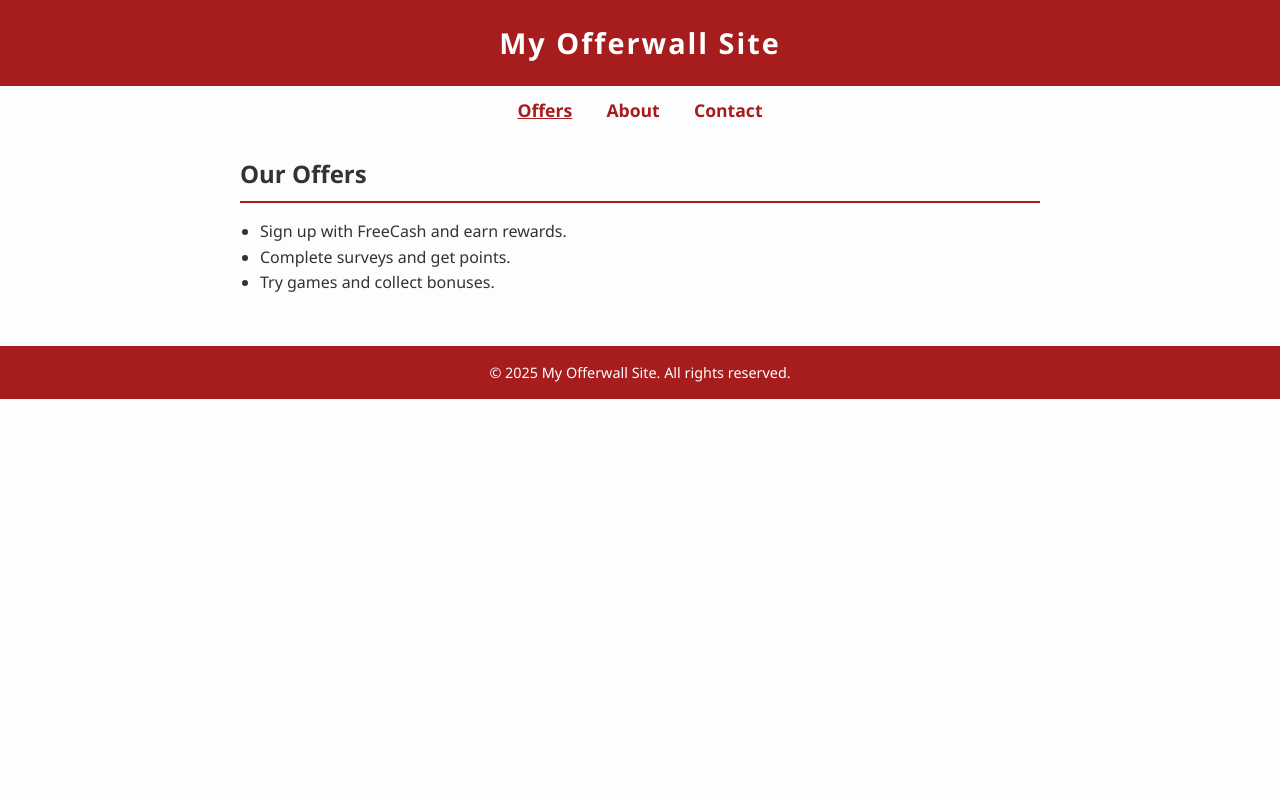
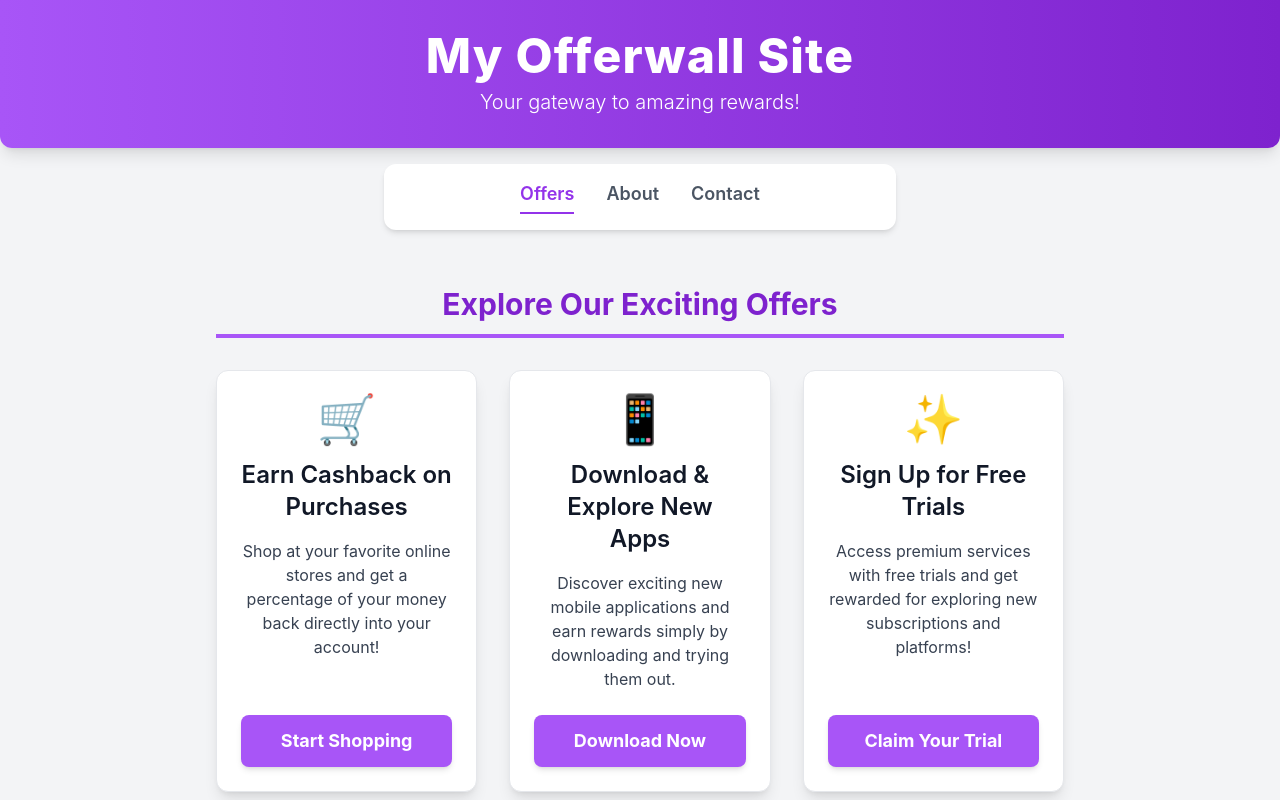
Before and after one commit to AMBNR/Offerwall, a plain HTML site: page index.html in a window 1280 px wide. Shown: the top 800 px of the page. Drawn offline with nearby package versions, Linux system fonts and the light colour scheme.

Commit message:
Update index.html

```diff
--- a/index.html
+++ b/index.html
@@ -2,101 +2,62 @@
 <html lang="en">
 <head>
   <meta charset="UTF-8" />
-  <meta name="viewport" content="width=device-width, initial-scale=1" />
+  <meta name="viewport" content="width=device-width, initial-scale=1.0" />
   <title>Offers - My Offerwall Site</title>
+  <script src="https://cdn.tailwindcss.com"></script>
   <style>
+    /* Custom font for the entire body */
     body {
-      font-family: 'Segoe UI', Tahoma, Geneva, Verdana, sans-serif;
-      margin: 0; padding: 0;
-      background: #fdfdfd;
-      color: #333;
-      line-height: 1.6;
-    }
-    header {
-      background: #a71d1d;
-      color: white;
-      padding: 20px 15px;
-      text-align: center;
-      font-size: 1.8rem;
-      font-weight: bold;
-      letter-spacing: 2px;
-    }
-    nav {
-      text-align: center;
-      margin-top: 10px;
-    }
-    nav a {
-      color: #a71d1d;
-      margin: 0 15px;
-      text-decoration: none;
-      font-weight: bold;
-      font-size: 1.1rem;
-    }
-    nav a:hover {
-      text-decoration: underline;
-    }
-    nav a.active {
-      text-decoration: underline;
-    }
-    main {
-      max-width: 800px;
-      margin: 30px auto;
-      padding: 0 15px;
-    }
-    section {
-      margin-bottom: 40px;
-    }
-    h2 {
-      border-bottom: 2px solid #a71d1d;
-      padding-bottom: 8px;
-      margin-bottom: 15px;
-    }
-    ul {
-      padding-left: 20px;
-    }
-    footer {
-      background: #a71d1d;
-      color: white;
-      text-align: center;
-      padding: 15px 10px;
-      font-size: 0.9rem;
-      margin-top: 50px;
-    }
-    @media (max-width: 600px) {
-      nav a {
-        display: block;
-        margin: 8px 0;
-      }
-      main {
-        margin: 20px 10px;
-      }
+      font-family: 'Inter', sans-serif;
     }
   </style>
 </head>
-<body>
+<body class="bg-gray-100 text-gray-800 antialiased">
 
-<header>
-  My Offerwall Site
+  <header class="bg-gradient-to-r from-purple-500 to-purple-700 text-white py-8 px-4 text-center shadow-lg rounded-b-xl">
+    <h1 class="text-4xl md:text-5xl font-extrabold tracking-wide mb-2">My Offerwall Site</h1>
+    <p class="text-lg md:text-xl font-light">Your gateway to amazing rewards!</p>
   </header>
 
-<nav>
-  <a href="index.html" class="active">Offers</a>
-  <a href="about.html">About</a>
-  <a href="contact.html">Contact</a>
+  <nav class="bg-white py-4 shadow-md rounded-xl mx-auto mt-4 max-w-lg flex justify-center space-x-8">
+    <a href="index.html" class="text-purple-600 hover:text-purple-800 font-semibold text-lg transition duration-300 ease-in-out border-b-2 border-purple-600 pb-1">Offers</a>
+    <a href="about.html" class="text-gray-600 hover:text-purple-600 font-semibold text-lg transition duration-300 ease-in-out">About</a>
+    <a href="contact.html" class="text-gray-600 hover:text-purple-600 font-semibold text-lg transition duration-300 ease-in-out">Contact</a>
   </nav>
 
-<main>
-  <section id="offers">
-    <h2>Our Offers</h2>
-    <ul>
-      <li>Sign up with FreeCash and earn rewards.</li>
-      <li>Complete surveys and get points.</li>
-      <li>Try games and collect bonuses.</li>
-    </ul>
+  <main class="max-w-4xl mx-auto my-8 p-4 md:p-6">
+    <section id="offers" class="mb-10">
+      <h2 class="text-3xl font-bold text-purple-700 border-b-4 border-purple-500 pb-3 mb-8 text-center">Explore Our Exciting Offers</h2>
+
+      <div class="grid grid-cols-1 md:grid-cols-2 lg:grid-cols-3 gap-8">
+        <div class="bg-white p-6 rounded-xl shadow-lg hover:shadow-xl hover:-translate-y-1 transition-all duration-300 ease-in-out border border-gray-200 flex flex-col items-center text-center">
+          <div class="text-purple-600 text-5xl mb-4">🛒</div> <h3 class="text-2xl font-semibold text-gray-900 mb-4">Earn Cashback on Purchases</h3>
+          <p class="text-gray-700 mb-6 flex-grow">Shop at your favorite online stores and get a percentage of your money back directly into your account!</p>
+          <button class="w-full bg-purple-500 text-white py-3 px-6 rounded-lg font-bold text-lg hover:bg-purple-600 transition duration-300 ease-in-out shadow-md">
+            Start Shopping
+          </button>
+        </div>
+
+        <div class="bg-white p-6 rounded-xl shadow-lg hover:shadow-xl hover:-translate-y-1 transition-all duration-300 ease-in-out border border-gray-200 flex flex-col items-center text-center">
+          <div class="text-purple-600 text-5xl mb-4">📱</div> <h3 class="text-2xl font-semibold text-gray-900 mb-4">Download & Explore New Apps</h3>
+          <p class="text-gray-700 mb-6 flex-grow">Discover exciting new mobile applications and earn rewards simply by downloading and trying them out.</p>
+          <button class="w-full bg-purple-500 text-white py-3 px-6 rounded-lg font-bold text-lg hover:bg-purple-600 transition duration-300 ease-in-out shadow-md">
+            Download Now
+          </button>
+        </div>
+
+        <div class="bg-white p-6 rounded-xl shadow-lg hover:shadow-xl hover:-translate-y-1 transition-all duration-300 ease-in-out border border-gray-200 flex flex-col items-center text-center">
+          <div class="text-purple-600 text-5xl mb-4">✨</div> <h3 class="text-2xl font-semibold text-gray-900 mb-4">Sign Up for Free Trials</h3>
+          <p class="text-gray-700 mb-6 flex-grow">Access premium services with free trials and get rewarded for exploring new subscriptions and platforms!</p>
+          <button class="w-full bg-purple-500 text-white py-3 px-6 rounded-lg font-bold text-lg hover:bg-purple-600 transition duration-300 ease-in-out shadow-md">
+            Claim Your Trial
+          </button>
+        </div>
+      </div>
     </section>
   </main>
 
-<footer>
+  <footer class="bg-purple-800 text-white py-6 text-center text-sm rounded-t-xl shadow-inner">
     &copy; 2025 My Offerwall Site. All rights reserved.
   </footer>
 
```
Lines whose indentation alone changed are shown as unchanged.
